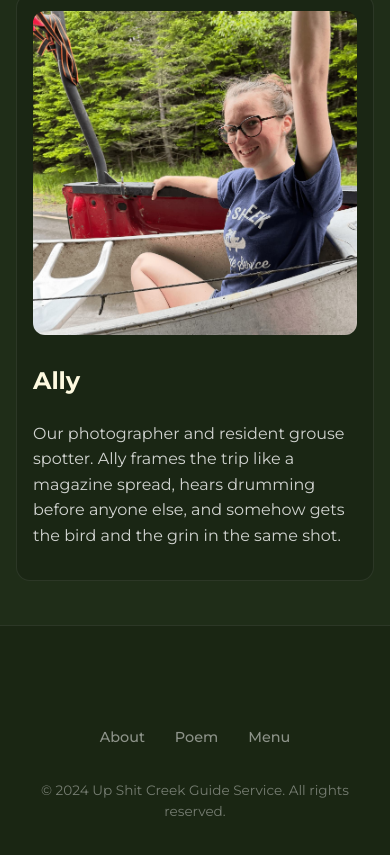
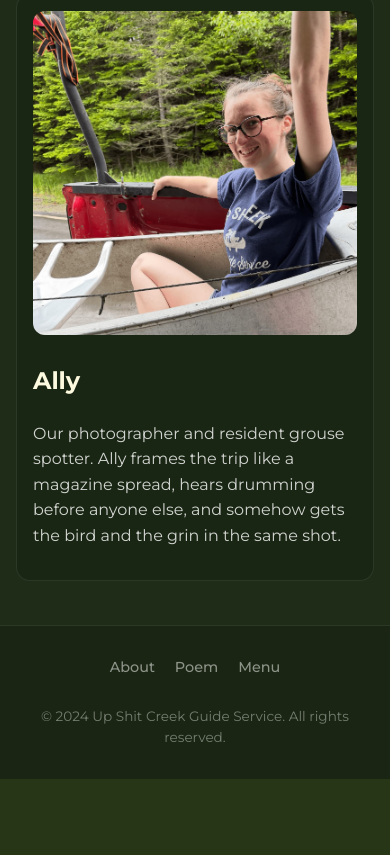
Before and after one commit to natesinger/paddlenotprovidedme, a React (Vite) app: page /about in a window 390 px wide. Shown: the part 5102-5957 px from the top of the page. After the commit the page ends 5881 px from the top, so only its background shows below. Built offline with nearby package versions, Linux system fonts and the light colour scheme.

Commit message:
fix footer

```diff
--- a/src/react-app/index.css
+++ b/src/react-app/index.css
@@ -175,15 +175,13 @@ body {
 .site-footer {
   background: #1a2613; /* distinct from band-camp */
   border-top: 1px solid rgba(255,255,255,0.08);
-  padding-top: 20px;
-
 }
 .footer-inner {
   display: flex;
   flex-direction: column;
   align-items: center;
   gap: 20px;
-  padding: 80px 16px 60px;
+  padding: 40px 16px 30px;
   text-align: center;
 }
 .site-footer nav {
@@ -232,17 +230,16 @@ body {
   background-color: #1a2613 !important; /* ensure footer background consistency */
 }
 
-/* Create a pseudo-element for bottom overscroll area */
-.site-footer::after {
-  content: '';
-  position: fixed;
-  bottom: 0;
-  left: 0;
-  right: 0;
-  height: 100vh;
-  background-color: #1a2613;
-  pointer-events: none;
-  z-index: -1;
+/* Mobile-specific footer adjustments */
+@media (max-width: 768px) {
+  .footer-inner {
+    padding: 30px 16px 20px;
+    gap: 16px;
+  }
+
+  .site-footer nav {
+    gap: 20px;
+  }
 }
 
 h1 {
--- a/src/react-app/styles/footer.css
+++ b/src/react-app/styles/footer.css
@@ -9,7 +9,8 @@
   flex-direction: column;
   align-items: center;
   gap: 20px;
-  padding: 20px;
+  padding: 40px 16px 30px;
+  text-align: center;
 }
 
 .site-footer nav {
@@ -36,15 +37,14 @@
   margin-bottom: 10px;
 }
 
-/* Create a pseudo-element for bottom overscroll area */
-.site-footer::after {
-  content: '';
-  position: fixed;
-  bottom: 0;
-  left: 0;
-  right: 0;
-  height: 100vh;
-  background-color: #1a2613;
-  pointer-events: none;
-  z-index: -1;
+/* Mobile-specific footer adjustments */
+@media (max-width: 768px) {
+  .footer-inner {
+    padding: 30px 16px 20px;
+    gap: 16px;
+  }
+
+  .site-footer nav {
+    gap: 20px;
+  }
 }
```
